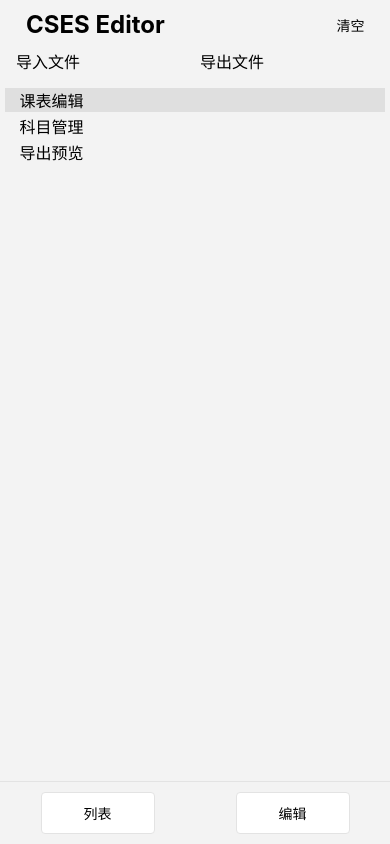
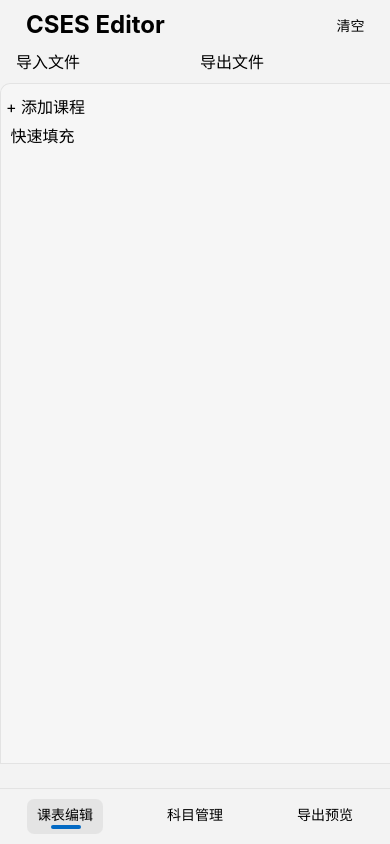
Before and after one commit to SmartTeachCN/CsesWebEditor, a PHP site: page / in a window 390 px wide. Run offline with PHP 8.4, Linux system fonts and the light colour scheme; some libraries are stand-ins or nearby versions.

Commit message:
🍪新增移动端底栏,提升移动端使用体验

```diff
--- a/index.html
+++ b/index.html
@@ -59,25 +59,6 @@
     </div>
 
     <div class="container">
-      <div
-        class="mobile-only-flex"
-        style="
-          position: fixed;
-          bottom: 0;
-          width: 100%;
-          background: rgb(243, 243, 243);
-          border-top: 1px solid var(--border-color);
-          justify-content: space-around;
-          padding: 10px 0;
-        "
-      >
-        <button style="padding: 10px 42px" onclick="toggleExplorer()">
-          列表
-        </button>
-        <button style="padding: 10px 42px" onclick="toggleEditor()">
-          编辑
-        </button>
-      </div>
       <fluent-listbox class="activity-bar">
         <fluent-option
           class="activity-item selected"
@@ -93,6 +74,17 @@
           <i class="bi bi-file-earmark-text"></i>&nbsp;导出预览
         </fluent-option>
       </fluent-listbox>
+      <div class="mobile-only-flex" id="mobile-bottomBar">
+        <button data-view="schedule" class="selected">
+          <i class="bi bi-calendar"></i><span>课表编辑</span>
+        </button>
+        <button data-view="subject">
+          <i class="bi bi-journal-bookmark"></i><span>科目管理</span>
+        </button>
+        <button data-view="source">
+          <i class="bi bi-file-earmark-text"></i><span>导出预览</span>
+        </button>
+      </div>
 
       <div class="explorer">
         <fluent-listbox
@@ -170,16 +162,14 @@
             + 添加课时
           </fluent-button>
           <fluent-button
-            appearance="accent"
             onclick="copySchdule()"
-            style="margin-top: 1rem"
+            style="margin-top: 1rem; margin-left: 5px"
           >
             复制副本
           </fluent-button>
           <fluent-button
-            appearance="accent"
             onclick="autoFillClass()"
-            `style="margin-top: 1rem"
+            style="margin-top: 1rem; margin-left: 5px"
           >
             <i class="bi bi-lightning-fill"></i>&nbsp;快速填充
           </fluent-button>
--- a/scripts/device.js
+++ b/scripts/device.js
@@ -1,20 +1,10 @@
 let mobileMode = false;
 
-// 检查设备类型并设置显示状态
+// 检查设备类型
 function checkDeviceType() {
     if (window.innerWidth <= 768 && !mobileMode) {
-        mobileMode = true;
-        document.querySelector(".explorer").style.display = "none";
-        document.querySelector(".editor-area").style.display = "none";
-    } else if (window.innerWidth > 768 && mobileMode) {
-        mobileMode = false;
-        document.querySelector(".explorer").style.display = "block";
-        document.querySelector(".editor-area").style.display = "block";
+        return true;
+    } else {
+        return false;
     }
 }
-
-// 监听窗口大小变化
-window.addEventListener("resize", checkDeviceType);
-
-// 初始检查设备类型
-checkDeviceType();
--- a/scripts/main.js
+++ b/scripts/main.js
@@ -18,6 +18,15 @@ function initActivityBar() {
       showView(item.dataset.view);
     });
   });
+  document.querySelectorAll("#mobile-bottomBar > button").forEach((item) => {
+    item.addEventListener("click", () => {
+      document
+        .querySelectorAll("#mobile-bottomBar > button")
+        .forEach((i) => i.classList.remove("selected"));
+      item.classList.add("selected");
+      showView(item.dataset.view, true);
+    });
+  });
 }
 
 // 显示对应视图
@@ -33,6 +42,10 @@ function showView(view) {
     document.getElementById("add-subject-btn").style.display = "none";
     document.getElementById("auto-fill-btn").style.display = "flex";
     document.getElementById("add-schedule-btn").style.display = "flex";
+    if (checkDeviceType()) {
+      location.href = "#";
+      document.getElementsByClassName("editor-area")[0].style.display = "none";
+    }
     refreshScheduleList();
   } else if (view === "source") {
     document.getElementById("schedule-list").style.display = "none";
@@ -42,8 +55,11 @@ function showView(view) {
     document.getElementById("auto-fill-btn").style.display = "none";
     document.getElementById("add-schedule-btn").style.display = "none";
     document.getElementById(`${view}-editor`).style.display = "block";
-        document.getElementById("yaml-editor").value =
-            jsyaml.dump(currentData);
+    document.getElementById("yaml-editor").value = jsyaml.dump(currentData);
+    if (checkDeviceType()) {
+        location.href = "#";
+        document.getElementsByClassName("editor-area")[0].style.display = "block";
+      }
   } else if (view === "subject") {
     document.getElementById("schedule-list").style.display = "none";
     document.getElementById("subject-list").style.display = "block";
@@ -51,6 +67,10 @@ function showView(view) {
     document.getElementById("auto-fill-btn").style.display = "none";
     document.getElementById("add-schedule-btn").style.display = "none";
     refreshSubjectList();
+    if (checkDeviceType()) {
+        location.href = "#";
+        document.getElementsByClassName("editor-area")[0].style.display = "none";
+      }
   }
 }
 
@@ -120,9 +140,8 @@ document.addEventListener("keydown", (e) => {
     e.preventDefault();
     const activeItem = document.querySelector(".explorer-item.selected");
     if (activeItem) {
-            const currentView = document.querySelector(
-                ".activity-item.selected"
-            ).dataset.view;
+      const currentView = document.querySelector(".activity-item.selected")
+        .dataset.view;
       if (currentView === "schedule") {
         const index = Array.from(
           document.querySelectorAll("#schedule-list .explorer-item")
@@ -162,8 +181,8 @@ document.addEventListener("keydown", (e) => {
 function moveExplorerItem(direction) {
   const activeItem = document.querySelector(".explorer-item.selected");
   if (!activeItem) return;
-    const currentView = document.querySelector(".activity-item.selected")
-        .dataset.view;
+  const currentView = document.querySelector(".activity-item.selected").dataset
+    .view;
   const items = Array.from(
     document.querySelectorAll(`#${currentView}-list .explorer-item`)
   );
@@ -191,11 +210,14 @@ function moveActivityItem(direction) {
 }
 
 function keyHelp() {
-    alert(`<b>Ctrl + ↑/↓:</b> 移动偏左栏中的项目
+  alert(
+    `<b>Ctrl + ↑/↓:</b> 移动偏左栏中的项目
     <b>Alt + ↑/↓:</b> 移动左栏中的项目
     <b>Alt + N:</b> 新增课程或科目
     <b>Delete:</b> 删除当前选中的项目
-  `, "快捷键帮助");
+  `,
+    "快捷键帮助"
+  );
 }
 
 function about() {
--- a/scripts/schedule.js
+++ b/scripts/schedule.js
@@ -45,6 +45,12 @@ function initSchedules() {
 }
 
 function loadSchedule(index) {
+    if (checkDeviceType()) {
+        location.href = "#schedule-editor";
+        document.getElementById("schedule-editor").style.display = "block";
+        document.getElementsByClassName("explorer")[0].style.display = "none";
+        document.getElementsByClassName("editor-area")[0].style.display = "block";
+    }
     currentScheduleIndex = index;
     document.getElementById("schedule-editor").style.display = "block";
     const schedule = currentData.schedules[index];
--- a/scripts/subject.js
+++ b/scripts/subject.js
@@ -52,6 +52,12 @@ function initSubjects(currentIndex) {
 }
 
 function loadSubject(index) {
+  if (checkDeviceType()) {
+    location.href = "#subject-editor";
+    document.getElementById("subject-editor").style.display = "block";
+    document.getElementsByClassName("explorer")[0].style.display = "none";
+    document.getElementsByClassName("editor-area")[0].style.display = "block";
+}
   const subject = currentData.subjects[index];
   document.getElementById("subject-name").value = subject.name;
   document.getElementById("subject-simple").value =
--- a/style.css
+++ b/style.css
@@ -219,6 +219,67 @@ fluent-text-field {
   display: none;
 }
 
+#mobile-bottomBar {
+  position: fixed;
+  bottom: 0;
+  width: 100%;
+  background: rgb(243, 243, 243);
+  border-top: 1px solid var(--border-color);
+  justify-content: space-around;
+  padding: 10px 0;
+  z-index: 0.5;
+}
+
+#mobile-bottomBar > button {
+  display: flex;
+  background-color: transparent;
+  flex-direction: column;
+  border: none;
+  padding: 10px;
+  padding-top: 5px;
+  border-radius: 7px;
+}
+
+#mobile-bottomBar > button > i {
+  font-size: 20px;
+}
+
+#mobile-bottomBar > button:hover {
+  background-color: #dadadab4;
+}
+
+#mobile-bottomBar > button.selected {
+  background-color: #dadada8f;
+}
+
+#mobile-bottomBar .selected::before {
+  content: "";
+  display: block;
+  position: absolute;
+  bottom: 15px;
+  width: 30px;
+  height: 4px;
+  background: rgb(3, 106, 196);
+  border-radius: 20px;
+  margin-left: 13.5px;
+}
+
+#mobile-bottomBar > button:active::before {
+  content: "";
+  display: block;
+  position: absolute;
+  bottom: 15px;
+  width: 22px;
+  height: 4px;
+  background: rgb(3, 106, 196);
+  border-radius: 20px;
+  margin-left: 17px;
+}
+
+#mobile-bottomBar > button:focus {
+  box-shadow: none;
+}
+
 @media (max-width: 768px) {
   .desktop-only {
     display: none;
@@ -268,7 +329,19 @@ fluent-text-field {
     margin-bottom: 10px;
   }
 
-  .menu-bar #fileArea>fluent-button {
+  .menu-bar #fileArea > fluent-button {
     flex: 1;
   }
+
+  .activity-bar {
+    display: none;
+  }
+
+  .container {
+    margin-bottom: 80px;
+  }
+
+  .editor-area {
+    display: none;
+  }
 }
```
Lines whose indentation alone changed are shown as unchanged.
